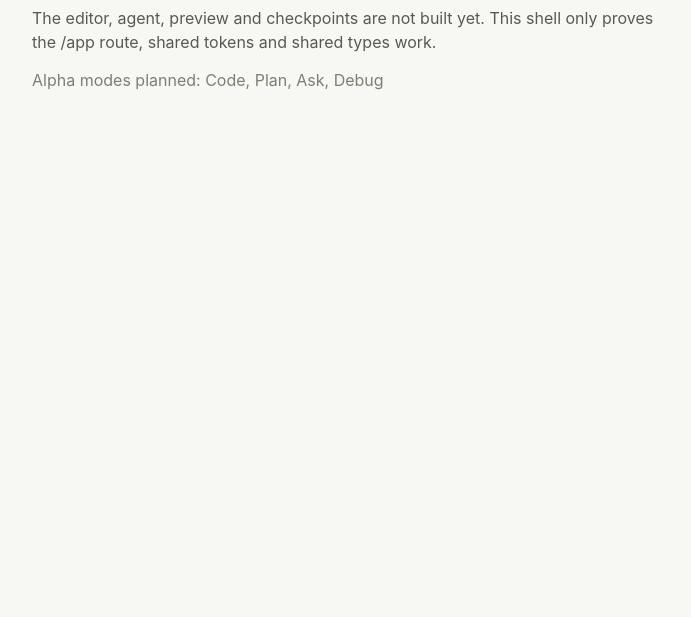
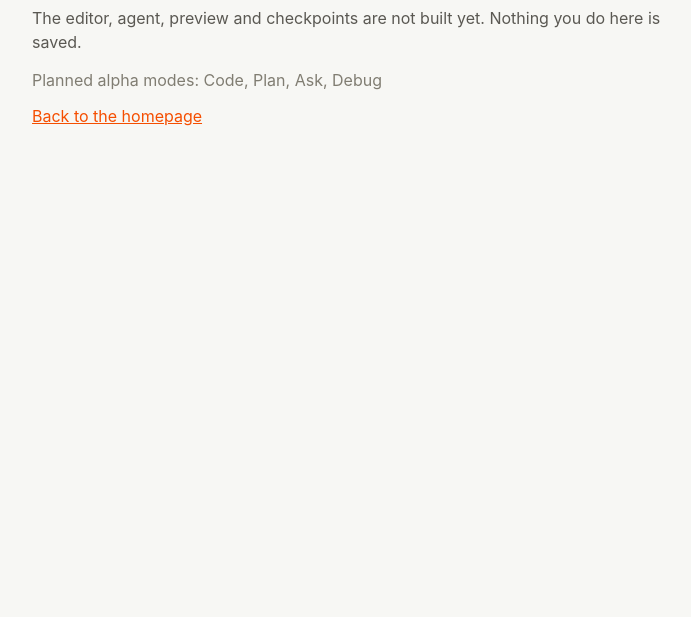
Before and after one commit to coderlade-ai/build-ai, a React app in the folder apps/builder/: page / in a window 1280 px wide. Shown: the part 183-800 px from the top of the page, without its empty margins (8-699 px from the left). Built offline with nearby package versions, Linux system fonts and the light colour scheme.

Commit message:
feat(builder): add localized /app/{locale} shell routes for all 8 locales

```diff
--- a/apps/builder/src/app/layout.tsx
+++ b/apps/builder/src/app/(en)/layout.tsx
@@ -1,7 +1,7 @@
 import type { Metadata } from "next";
 import type { ReactNode } from "react";
 import "@ladestack/design-tokens/tokens.css";
-import "./globals.css";
+import "../globals.css";
 
 export const metadata: Metadata = {
   title: "LadeStack Build",
--- /dev/null
+++ b/apps/builder/src/app/(en)/page.tsx
@@ -0,0 +1,5 @@
+import { ShellPage } from "../../components/ShellPage";
+
+export default function BuilderHome() {
+  return <ShellPage locale="en" />;
+}
--- a/apps/builder/src/app/page.tsx
+++ /dev/null
@@ -1,32 +0,0 @@
-import { alphaAgentModes } from "@ladestack/shared-types";
-
-const modeLabels: Record<string, string> = {
-  code: "Code",
-  plan: "Plan",
-  ask: "Ask",
-  debug: "Debug",
-};
-
-export default function BuilderHome() {
-  return (
-    <main
-      style={{
-        maxWidth: "var(--content-max-width)",
-        margin: "0 auto",
-        padding: "var(--section-rhythm) 24px",
-      }}
-    >
-      <p style={{ color: "var(--color-muted)", fontSize: 12, textTransform: "uppercase" }}>
-        Builder · in development
-      </p>
-      <h1 style={{ fontWeight: 400, letterSpacing: "-0.02em" }}>LadeStack Build workspace</h1>
-      <p style={{ color: "var(--color-body)", maxWidth: 640, lineHeight: 1.5 }}>
-        The editor, agent, preview and checkpoints are not built yet. This shell only proves the
-        /app route, shared tokens and shared types work.
-      </p>
-      <p style={{ color: "var(--color-muted)" }}>
-        Alpha modes planned: {alphaAgentModes.map((m) => modeLabels[m] ?? m).join(", ")}
-      </p>
-    </main>
-  );
-}
--- /dev/null
+++ b/apps/builder/src/components/ShellPage.tsx
@@ -0,0 +1,36 @@
+import { localePrefix, type Locale } from "@ladestack/i18n";
+import { alphaAgentModes } from "@ladestack/shared-types";
+import { shell } from "../i18n/shell";
+
+const modeLabels: Record<string, string> = {
+  code: "Code",
+  plan: "Plan",
+  ask: "Ask",
+  debug: "Debug",
+};
+
+export function ShellPage({ locale }: { locale: Locale }) {
+  const s = shell[locale];
+  return (
+    <main
+      style={{
+        maxWidth: "var(--content-max-width)",
+        margin: "0 auto",
+        padding: "var(--section-rhythm) 24px",
+      }}
+    >
+      <p style={{ color: "var(--color-muted)", fontSize: 12, textTransform: "uppercase" }}>
+        {s.kicker}
+      </p>
+      <h1 style={{ fontWeight: 400, letterSpacing: "-0.02em" }}>{s.title}</h1>
+      <p style={{ color: "var(--color-body)", maxWidth: 640, lineHeight: 1.5 }}>{s.body}</p>
+      <p style={{ color: "var(--color-muted)" }}>
+        {s.modes}: {alphaAgentModes.map((m) => modeLabels[m] ?? m).join(", ")}
+      </p>
+      {/* Plain anchor: the homepage is served by the Astro app, outside this basePath. */}
+      <a href={`${localePrefix(locale)}/`} style={{ color: "var(--color-primary)" }}>
+        {s.back}
+      </a>
+    </main>
+  );
+}
--- /dev/null
+++ b/apps/builder/src/i18n/shell.ts
@@ -0,0 +1,69 @@
+import type { Locale } from "@ladestack/i18n";
+
+/** Strings for the temporary builder shell, in all eight locales. */
+export interface ShellStrings {
+  kicker: string;
+  title: string;
+  body: string;
+  modes: string;
+  back: string;
+}
+
+export const shell: Record<Locale, ShellStrings> = {
+  en: {
+    kicker: "Builder · in development",
+    title: "LadeStack Build workspace",
+    body: "The editor, agent, preview and checkpoints are not built yet. Nothing you do here is saved.",
+    modes: "Planned alpha modes",
+    back: "Back to the homepage",
+  },
+  ru: {
+    kicker: "Конструктор · в разработке",
+    title: "Рабочее пространство LadeStack Build",
+    body: "Редактор, агент, превью и контрольные точки ещё не готовы. Здесь пока ничего не сохраняется.",
+    modes: "Режимы, запланированные для альфа-версии",
+    back: "На главную",
+  },
+  ja: {
+    kicker: "ビルダー · 開発中",
+    title: "LadeStack Build ワークスペース",
+    body: "エディタ、エージェント、プレビュー、チェックポイントはまだ開発中です。ここでの操作は保存されません。",
+    modes: "アルファ版で予定しているモード",
+    back: "ホームページに戻る",
+  },
+  ko: {
+    kicker: "빌더 · 개발 중",
+    title: "LadeStack Build 작업 공간",
+    body: "편집기, 에이전트, 미리보기, 체크포인트는 아직 개발 중입니다. 여기서 한 작업은 저장되지 않습니다.",
+    modes: "알파 버전에 예정된 모드",
+    back: "홈페이지로 돌아가기",
+  },
+  zh: {
+    kicker: "构建器 · 开发中",
+    title: "LadeStack Build 工作区",
+    body: "编辑器、智能体、预览和检查点尚未完成。在这里的操作不会被保存。",
+    modes: "Alpha 版计划提供的模式",
+    back: "返回首页",
+  },
+  tr: {
+    kicker: "Oluşturucu · geliştirme aşamasında",
+    title: "LadeStack Build çalışma alanı",
+    body: "Düzenleyici, ajan, önizleme ve kontrol noktaları henüz hazır değil. Burada yaptıklarınız kaydedilmez.",
+    modes: "Alfa sürümü için planlanan modlar",
+    back: "Ana sayfaya dön",
+  },
+  fr: {
+    kicker: "Créateur · en développement",
+    title: "Espace de travail LadeStack Build",
+    body: "L'éditeur, l'agent, l'aperçu et les points de restauration ne sont pas encore prêts. Rien n'est enregistré ici.",
+    modes: "Modes prévus pour la version alpha",
+    back: "Retour à l'accueil",
+  },
+  pt: {
+    kicker: "Criador · em desenvolvimento",
+    title: "Espaço de trabalho do LadeStack Build",
+    body: "O editor, o agente, a prévia e os pontos de restauração ainda não estão prontos. Nada do que você fizer aqui é salvo.",
+    modes: "Modos previstos para a versão alfa",
+    back: "Voltar para a página inicial",
+  },
+};
```
Also changed, not shown: apps/builder/src/app/[locale]/layout.tsx (added, +34 -0 lines), apps/builder/src/app/[locale]/page.tsx (added, +13 -0 lines), apps/builder/src/i18n/shell.test.ts (added, +20 -0 lines).
